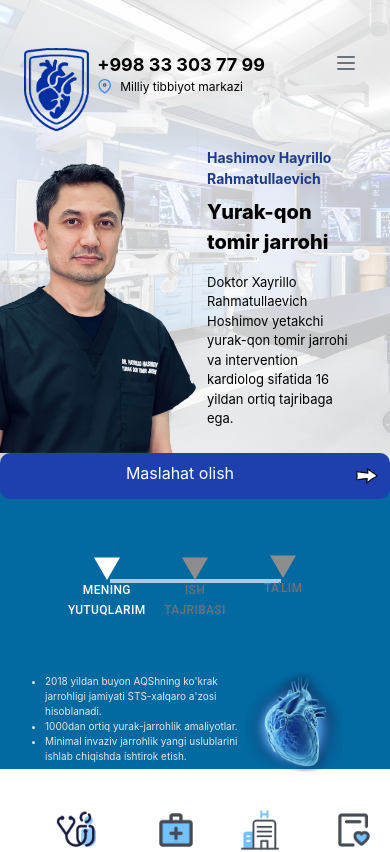
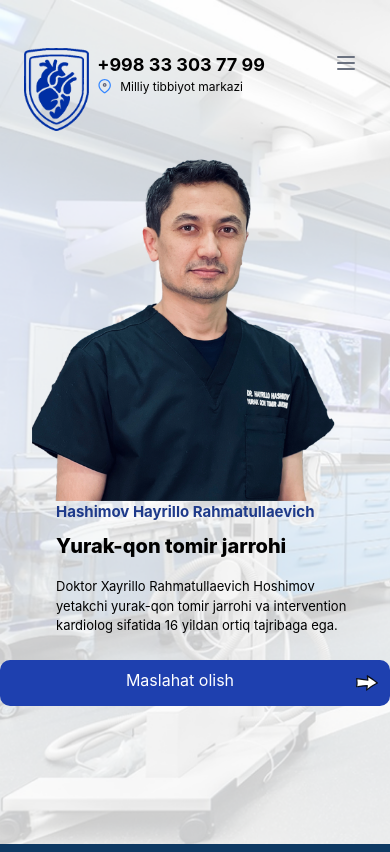
Before and after one commit to Shotambrat/Xr-landingpage, a React (Create React App) app: page / in a window 390 px wide. Shown: the top 852 px of the page. Built offline with nearby package versions, Linux system fonts and the light colour scheme; the HTML template or start-up script is replaced by a standard one.

Commit message:
3Kvartal Has Finished

```diff
--- /dev/null
+++ b/src/components/MenuModal.jsx
@@ -0,0 +1,11 @@
+import React from 'react'
+
+const MenuModal = () => {
+  return (
+    <div>
+
+    </div>
+  )
+}
+
+export default MenuModal
--- a/src/components/Section1.jsx
+++ b/src/components/Section1.jsx
@@ -25,7 +25,7 @@ const Section1 = () => {
         backgroundSize: "cover",
         backdropFilter: "blur(15px)",
       }}
-      className="flex justify-center w-full md:h-screen h-auto"
+      className="flex justify-center w-full h-screen"
     >
       {/* Container for desktop and mobile view */}
       <div className="max-w-[1300px] w-full h-full mx-auto px-4">
@@ -68,9 +68,9 @@ const Section1 = () => {
         </header>
         {/* Content */}
         <div className="p-4 flex justify-center h-auto">
-          <div className="flex flex-row-reverse md:flex-col md:flex-row md:w-10/12 w-full">
+          <div className="flex flex-row-reverse flex-col-reverse md:flex-col md:w-10/12 w-full">
             <div className="flex-1 ml-6 md:w-[700px] md:mt-[100px] mt-0">
-              <h1 className="md:text-[28px] text-[14px] font-bold mb-2 text-blue-900">
+              <h1 className="md:text-[28px] text-[15px] font-bold mb-2 text-blue-900">
                 Hashimov Hayrillo Rahmatullaevich
               </h1>
               <p className="md:text-[36px] text-[20px] mb-4 font-extrabold">
@@ -105,7 +105,7 @@ const Section1 = () => {
             </div>
             <div className="flex-1 justify-end flex">
               <img
-                className="md:relative absolute md:bottom-[297px] bottom-4 h-[300px] md:left-none -left-[60px] md:h-[450px]"
+                className="md:relative md:bottom-[297px] bottom-4 h-auto md:left-none -left-[60px] md:h-[450px]"
                 src={Avatar}
               />
             </div>
--- a/src/components/Section3.jsx
+++ b/src/components/Section3.jsx
@@ -7,7 +7,7 @@ import MedNotes from "../assets/med-notes.png";
 
 const Section3 = () => {
   return (
-    <div className="md:w-full md:h-screen bg-white flex justify-center items-center md:relative md:top-0 absolute top-[810px]">
+    <div className="md:w-full md:h-screen bg-white flex justify-center items-center md:relative md:top-0 absolute top-[1070px]">
       <div className="flex md:w-[80%] md:h-[90%] justify-around flex-col w-full h-full">
         <div className="w-full h-auto flex justify-around items-center">
           <div className="md:h-[200px] flex justify-center items-center flex-col text-center">
--- a/src/components/StepScrollComponent.jsx
+++ b/src/components/StepScrollComponent.jsx
@@ -125,8 +125,8 @@ export default function ProgressMobileStepper() {
   };
 
   return (
-    <div className="h:screen w-full flex-col md:bg-sky-700 flex justify-start items-center shadow-md" style={{ boxShadow: '0px -31px 40px 4px rgba(0,73,150,0.77)' }}>
-      <div className="h-[300px] w-full bg-sky-700 flex justify-center  items-center">
+    <div className="h:screen w-full flex-col md:bg-customBlue flex justify-start items-center shadow-md" style={{ boxShadow: '0px -31px 40px 4px rgba(0,73,150,0.77)' }}>
+      <div className="h-[300px] w-full bg-customBlue flex justify-center  items-center">
         <div className="flex flex-col justify-center items-center w-full px-4">
           <MobileStepper
             variant="progress"
@@ -134,12 +134,13 @@ export default function ProgressMobileStepper() {
             position="static"
             activeStep={activeStep}
             sx={{
+
               width: "100%",
               flexGrow: 1,
               backgroundColor: "transparent",
               flexDirection: "column",
               "& .MuiLinearProgress-barColorPrimary": {
-                backgroundColor: "#02005B",
+                backgroundColor: "#777676",
               },
               "& .MuiMobileStepper-dot": {
                 backgroundColor: "black", // Задает цвет неактивных точек
@@ -147,14 +148,17 @@ export default function ProgressMobileStepper() {
               "& .MuiMobileStepper-dotActive": {
                 backgroundColor: "white", // Задает цвет активной точки
               },
+              '@media (max-width: 768px)': {
+                display: 'none',
+              },
             }} // Установка фона лоадера в прозрачный
             classes={{
               root: "w-full",
               dot: "bg-white",
-              dotActive: "bg-sky-900",
+              dotActive: "bg-sky-200",
             }} // Кастомные классы для точек лоадера
           />
-          <div className="flex justify-around w-full text-center">
+          <div className=" relative -top-10 md:top-0 flex justify-around w-full text-center">
             {" "}
             {/* Установка ширины на 100% и центрирование текста */}
             <Button
@@ -221,7 +225,7 @@ export default function ProgressMobileStepper() {
         </div>
       </div>
 
-      <div ref={contentRef}>{renderContent()}</div>
+      <div className="relative -top-12 md:top-0" ref={contentRef}>{renderContent()}</div>
     </div>
   );
 }
--- a/tailwind.config.js
+++ b/tailwind.config.js
@@ -3,7 +3,11 @@ module.exports = {
   content: ['./src/**/*.{html,js,jsx,ts,tsx}'],
   important: "#root",
   theme: {
-    extend: {},
+    extend: {
+      colors: {
+        customBlue: '#0E3963'
+      }
+    },
   },
   plugins: [],
 }
```
